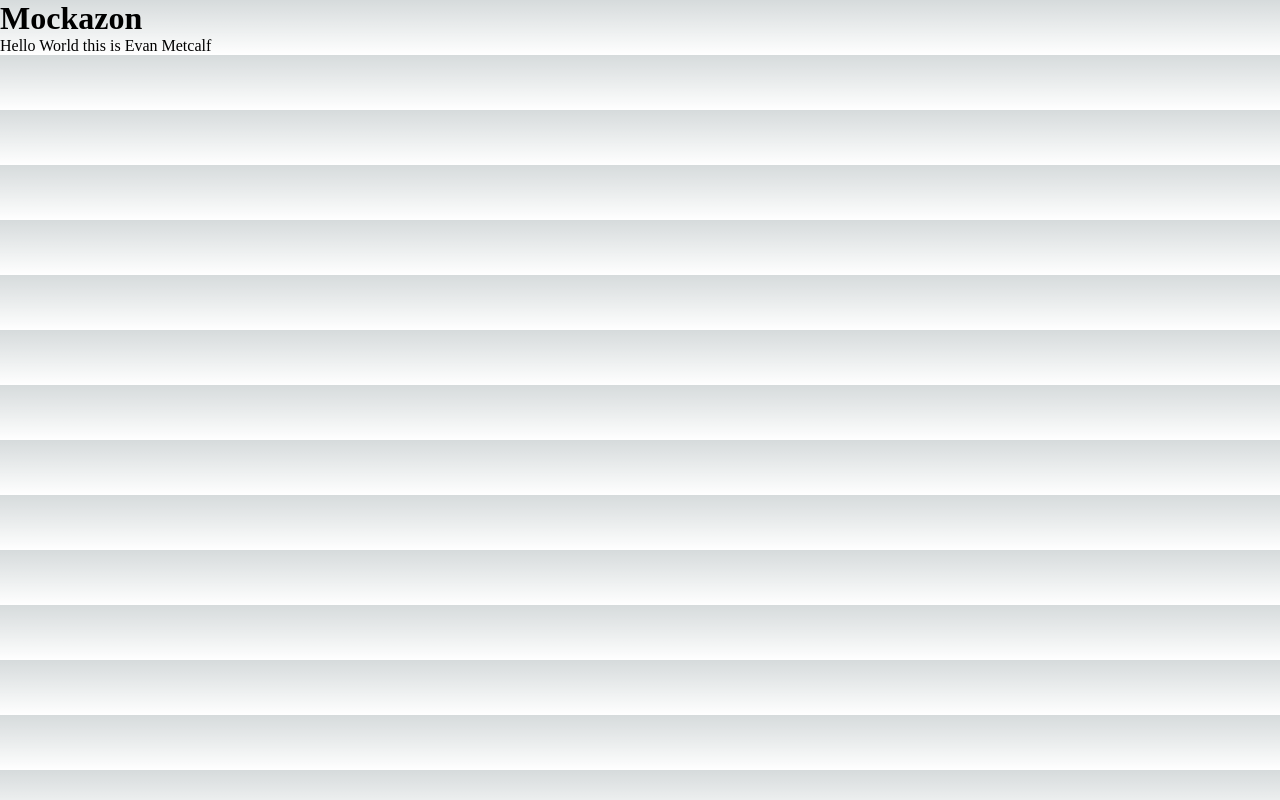
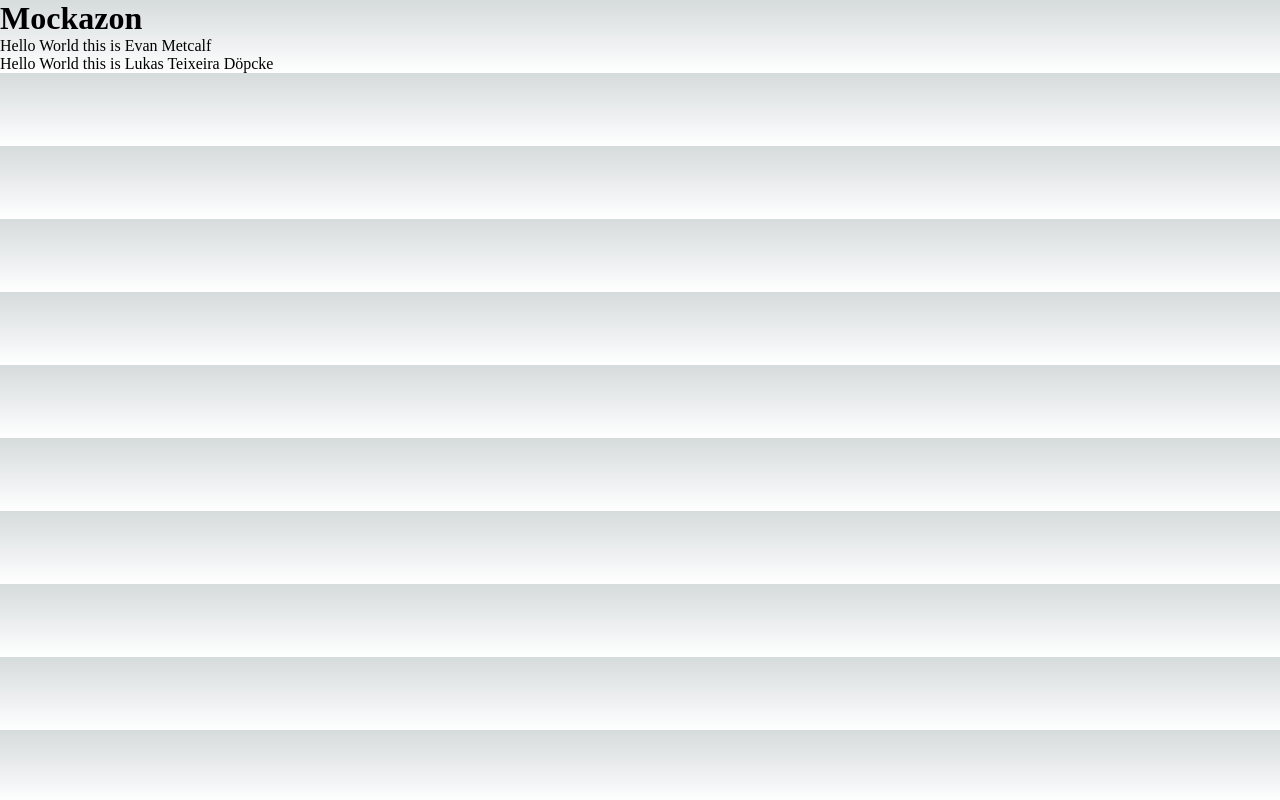
Before and after one commit to HuntTraitor/Mockazon, a Next.js app: page / in a window 1280 px wide. Built offline with nearby package versions, Linux system fonts and the light colour scheme.

Commit message:
Hello world message #3

```diff
--- a/src/views/App.tsx
+++ b/src/views/App.tsx
@@ -1,12 +1,11 @@
-import {
-    Fragment,
-} from 'react';
+import { Fragment } from 'react';
 
 export const App = () => {
-    return (
-        <Fragment>
-            <h1>Mockazon</h1>
-            <p>Hello World this is Evan Metcalf</p>
-        </Fragment>
-    )
-}
+  return (
+    <Fragment>
+      <h1>Mockazon</h1>
+      <p>Hello World this is Evan Metcalf</p>
+      <p>Hello World this is Lukas Teixeira Döpcke</p>
+    </Fragment>
+  );
+};
```
